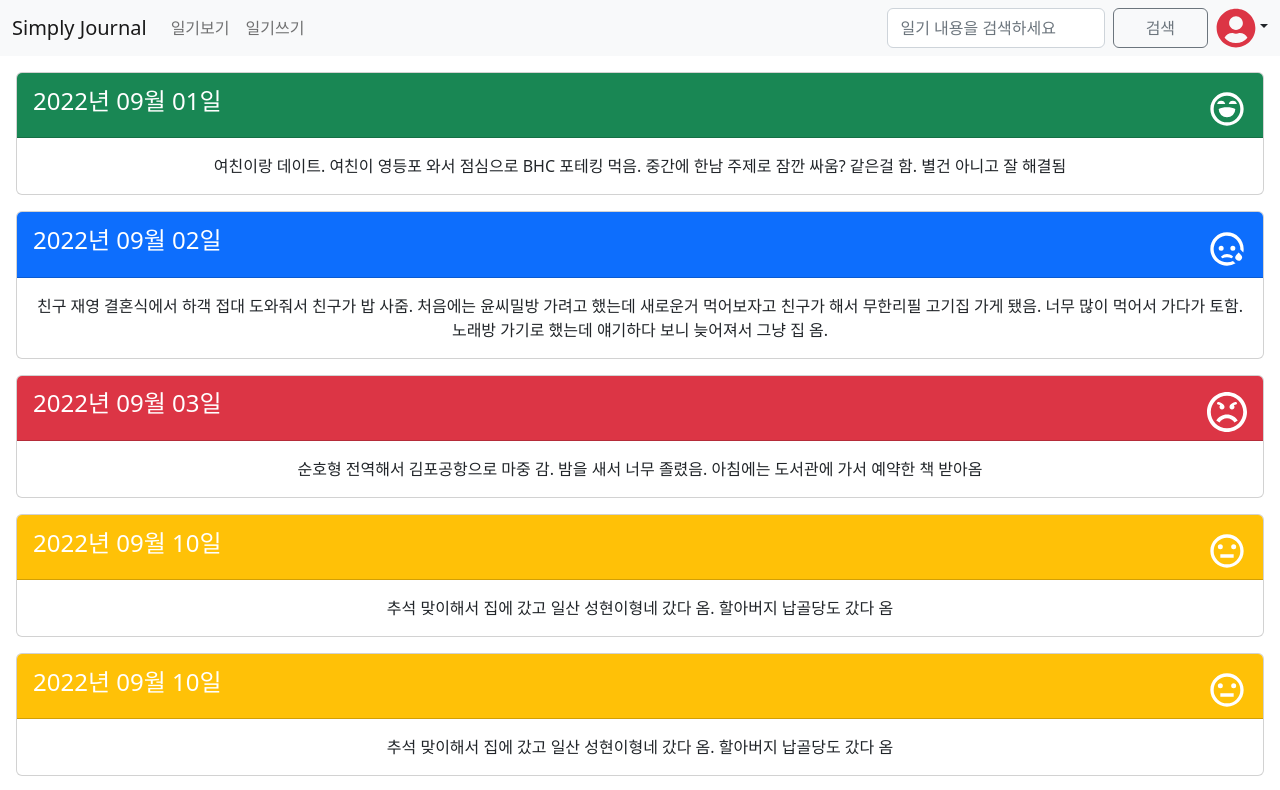
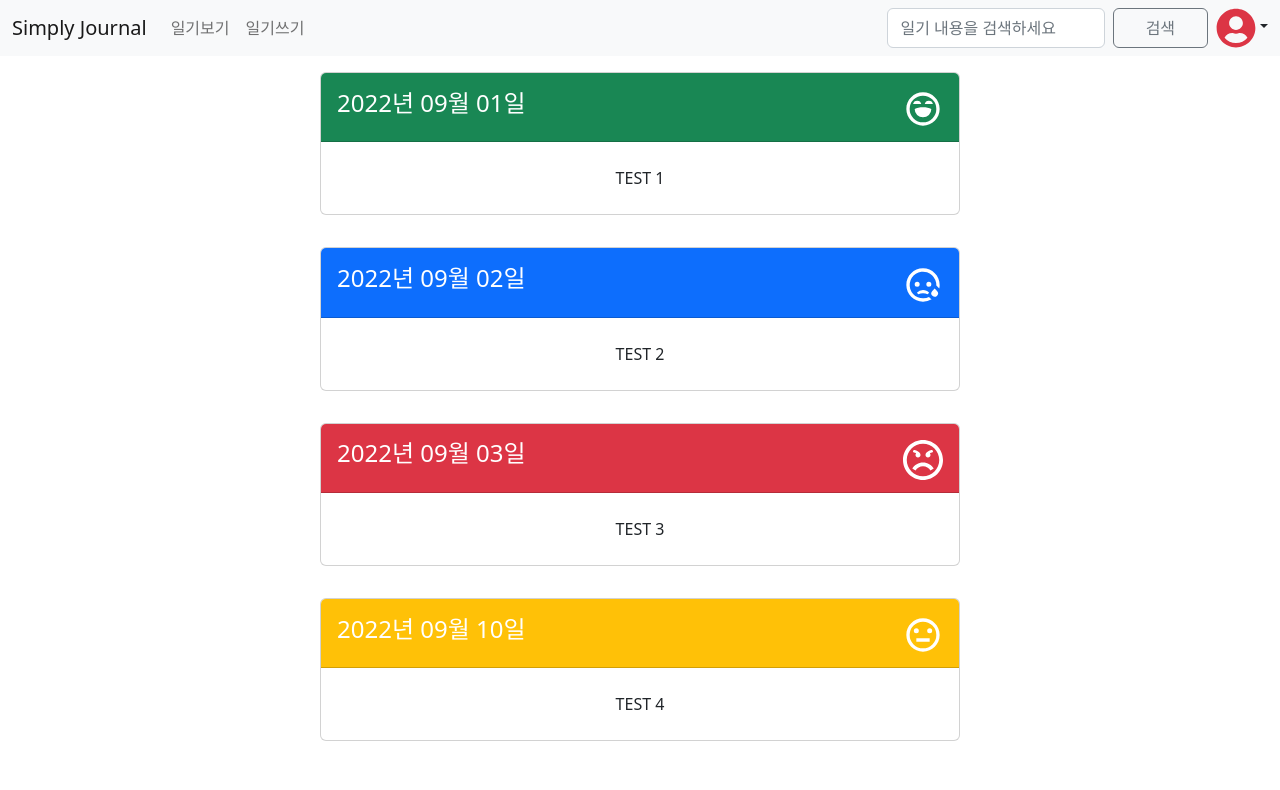
Before and after one commit to jinkyumpark/simply-journal, a React (Create React App) app in the folder OccurenceJournal/src/main/resources/static/frontend/: page /diary/all in a window 1280 px wide. Shown: the top 790 px of the page. Built offline with nearby package versions, Linux system fonts and the light colour scheme.

Commit message:
frontend: add diary view

```diff
--- a/OccurenceJournal/src/main/resources/static/frontend/src/diary/DiaryBox.js
+++ b/OccurenceJournal/src/main/resources/static/frontend/src/diary/DiaryBox.js
@@ -1,8 +1,5 @@
 import React from 'react';
 import Card from 'react-bootstrap/Card';
-
-// Happy, Neutral, Sad, Angry, Very Happy
-
 import {
     RiEmotionHappyLine as HappyIcon,
     RiEmotionNormalLine as NeutralIcon,
@@ -11,6 +8,8 @@ import {
 } from 'react-icons/ri';
 import { ImAngry as AngryIcon } from 'react-icons/im';
 import { MdOutlineDoNotDisturbAlt as NoEmotionIcon } from 'react-icons/md';
+
+// Happy, Neutral, Sad, Angry, Very Happy
 
 const DiaryBox = ({ diary }) => {
     const emotionColorMap = new Map([
@@ -23,21 +22,21 @@ const DiaryBox = ({ diary }) => {
     ]);
 
     return (
-        <Card className='m-3'>
+        <Card className='m-3 p-0 col-xl-6 col-11'>
             <Card.Header
                 className={
                     'd-flex justify-content-between align-items-center text-white bg-' +
                     emotionColorMap.get(diary.emotion)
                 }
             >
-                <div className='h4'>
+                <h4>
                     {diary.postDate
                         .substring(0, diary.postDate.indexOf('T'))
                         .replace('-', '년 ')
                         .replace('-', '월 ')
                         .concat('일')}
-                </div>
-                <div className='display-6 mt-0'>
+                </h4>
+                <div className='display-6 mb-1'>
                     {diary.emotion === 'HAPPY' ? (
                         <VeryHappyIcon />
                     ) : diary.emotion === 'SAD' ? (
@@ -53,8 +52,11 @@ const DiaryBox = ({ diary }) => {
                     )}
                 </div>
             </Card.Header>
+
             <Card.Body>
-                <Card.Text>{diary.content}</Card.Text>
+                <Card.Text className='p-2 flex-start'>
+                    {diary.content}
+                </Card.Text>
             </Card.Body>
         </Card>
     );
--- a/OccurenceJournal/src/main/resources/static/frontend/src/diary/DiaryView.js
+++ b/OccurenceJournal/src/main/resources/static/frontend/src/diary/DiaryView.js
@@ -6,133 +6,31 @@ const DiaryView = () => {
         {
             id: 1,
             postDate: '2022-09-01T17:45',
-            content:
-                '여친이랑 데이트. 여친이 영등포 와서 점심으로 BHC 포테킹 먹음. 중간에 한남 주제로 잠깐 싸움? 같은걸 함. 별건 아니고 잘 해결됨',
+            content: 'TEST 1',
             emotion: 'VERYHAPPY',
         },
         {
             id: 2,
             postDate: '2022-09-02T17:45',
-            content:
-                '친구 재영 결혼식에서 하객 접대 도와줘서 친구가 밥 사줌. 처음에는 윤씨밀방 가려고 했는데 새로운거 먹어보자고 친구가 해서 무한리필 고기집 가게 됐음. 너무 많이 먹어서 가다가 토함. 노래방 가기로 했는데 얘기하다 보니 늦어져서 그냥 집 옴.',
+            content: 'TEST 2',
             emotion: 'SAD',
         },
         {
             id: 3,
             postDate: '2022-09-03T17:45',
-            content:
-                '순호형 전역해서 김포공항으로 마중 감. 밤을 새서 너무 졸렸음. 아침에는 도서관에 가서 예약한 책 받아옴',
+            content: 'TEST 3',
             emotion: 'ANGRY',
         },
         {
             id: 4,
             postDate: '2022-09-10T17:45',
-            content:
-                '추석 맞이해서 집에 갔고 일산 성현이형네 갔다 옴. 할아버지 납골당도 갔다 옴',
-            emotion: 'NEUTRAL',
-        },
-        {
-            id: 4,
-            postDate: '2022-09-10T17:45',
-            content:
-                '추석 맞이해서 집에 갔고 일산 성현이형네 갔다 옴. 할아버지 납골당도 갔다 옴',
-            emotion: 'NEUTRAL',
-        },
-        {
-            id: 4,
-            postDate: '2022-09-10T17:45',
-            content:
-                '추석 맞이해서 집에 갔고 일산 성현이형네 갔다 옴. 할아버지 납골당도 갔다 옴',
-            emotion: 'NEUTRAL',
-        },
-        {
-            id: 4,
-            postDate: '2022-09-10T17:45',
-            content:
-                '추석 맞이해서 집에 갔고 일산 성현이형네 갔다 옴. 할아버지 납골당도 갔다 옴',
-            emotion: 'NEUTRAL',
-        },
-        {
-            id: 4,
-            postDate: '2022-09-10T17:45',
-            content:
-                '추석 맞이해서 집에 갔고 일산 성현이형네 갔다 옴. 할아버지 납골당도 갔다 옴',
-            emotion: 'NEUTRAL',
-        },
-        {
-            id: 4,
-            postDate: '2022-09-10T17:45',
-            content:
-                '추석 맞이해서 집에 갔고 일산 성현이형네 갔다 옴. 할아버지 납골당도 갔다 옴',
-            emotion: 'NEUTRAL',
-        },
-        {
-            id: 4,
-            postDate: '2022-09-10T17:45',
-            content:
-                '추석 맞이해서 집에 갔고 일산 성현이형네 갔다 옴. 할아버지 납골당도 갔다 옴',
-            emotion: 'NEUTRAL',
-        },
-        {
-            id: 4,
-            postDate: '2022-09-10T17:45',
-            content:
-                '추석 맞이해서 집에 갔고 일산 성현이형네 갔다 옴. 할아버지 납골당도 갔다 옴',
-            emotion: 'NEUTRAL',
-        },
-        {
-            id: 4,
-            postDate: '2022-09-10T17:45',
-            content:
-                '추석 맞이해서 집에 갔고 일산 성현이형네 갔다 옴. 할아버지 납골당도 갔다 옴',
-            emotion: 'NEUTRAL',
-        },
-        {
-            id: 4,
-            postDate: '2022-09-10T17:45',
-            content:
-                '추석 맞이해서 집에 갔고 일산 성현이형네 갔다 옴. 할아버지 납골당도 갔다 옴',
-            emotion: 'NEUTRAL',
-        },
-        {
-            id: 4,
-            postDate: '2022-09-10T17:45',
-            content:
-                '추석 맞이해서 집에 갔고 일산 성현이형네 갔다 옴. 할아버지 납골당도 갔다 옴',
-            emotion: 'NEUTRAL',
-        },
-        {
-            id: 4,
-            postDate: '2022-09-10T17:45',
-            content:
-                '추석 맞이해서 집에 갔고 일산 성현이형네 갔다 옴. 할아버지 납골당도 갔다 옴',
-            emotion: 'NEUTRAL',
-        },
-        {
-            id: 4,
-            postDate: '2022-09-10T17:45',
-            content:
-                '추석 맞이해서 집에 갔고 일산 성현이형네 갔다 옴. 할아버지 납골당도 갔다 옴',
-            emotion: 'NEUTRAL',
-        },
-        {
-            id: 4,
-            postDate: '2022-09-10T17:45',
-            content:
-                '추석 맞이해서 집에 갔고 일산 성현이형네 갔다 옴. 할아버지 납골당도 갔다 옴',
-            emotion: 'NEUTRAL',
-        },
-        {
-            id: 4,
-            postDate: '2022-09-10T17:45',
-            content:
-                '추석 맞이해서 집에 갔고 일산 성현이형네 갔다 옴. 할아버지 납골당도 갔다 옴',
+            content: 'TEST 4',
             emotion: 'NEUTRAL',
         },
     ];
 
     return (
-        <div>
+        <div className='row justify-content-center m-0 p-0'>
             {diaries.map((diary) => {
                 return <DiaryBox diary={diary} />;
             })}
--- /dev/null
+++ b/OccurenceJournal/src/main/resources/static/frontend/src/introduction/FeatureCard.js
@@ -0,0 +1,19 @@
+import React from 'react';
+
+const FeatureCard = ({ feature }) => {
+    return (
+        <div className='card p-5 shadow-lg'>
+            <img
+                src={feature.image}
+                alt='INTRODUCTION IMAGE'
+                className='card-img-top rounded-circle'
+            />
+            <div className='card-body'>
+                <h5>{feature.title}</h5>
+                <p className='text-muted'>{feature.description}</p>
+            </div>
+        </div>
+    );
+};
+
+export default FeatureCard;
--- a/OccurenceJournal/src/main/resources/static/frontend/src/introduction/Introduction.js
+++ b/OccurenceJournal/src/main/resources/static/frontend/src/introduction/Introduction.js
@@ -1,9 +1,85 @@
 import React from 'react';
+import { Button } from 'react-bootstrap';
+
+import diaryImage from '../images/red-diary-blue-bg.png';
+import FeatureCard from './FeatureCard';
 
 const Introduction = () => {
+    const features = [
+        {
+            id: 1,
+            title: '가벼운 마음으로 매일 한 번',
+            description:
+                'Lorem ipsum dolor sit amet, consectetur adipiscing elit. Ut ac nibh ullamcorper, posuere sapien imperdiet, congue ex. ',
+            image: 'https://picsum.photos/100/100',
+        },
+        {
+            id: 2,
+            title: '잊을만할때 상기시키는 추억',
+            description:
+                'Lorem ipsum dolor sit amet, consectetur adipiscing elit. Ut ac nibh ullamcorper, posuere sapien imperdiet, congue ex. ',
+            image: 'https://picsum.photos/100/100',
+        },
+        {
+            id: 3,
+            title: 'TEST 1',
+            description:
+                'Lorem ipsum dolor sit amet, consectetur adipiscing elit. Ut ac nibh ullamcorper, posuere sapien imperdiet, congue ex. ',
+            image: 'https://picsum.photos/100/100',
+        },
+    ];
+
     return (
-        <div className='mt-5'>
-            <div className='h1'>지나간 순간을 기록하는 가장 간편한 방법</div>
+        <div className='row mt-5'>
+            <div className='row align-items-center'>
+                <div className='col-xl-7 col-lg-6 col-sm-12'>
+                    <div className='row'>
+                        <div className='mb-3'>
+                            <h1 className='display-6 mt-5'>
+                                지나간 순간을 기록하는,
+                            </h1>
+                            <h1 className='display-6 mt-2'>
+                                가장 간편한 방법.
+                            </h1>
+                        </div>
+                        <p className='lead text-muted text-left'>
+                            지나간 순간을 일기를 보며 추억하는건 놓칠 수 없지만,
+                            <br />
+                            매일 일기를 쓰기는 쉽지 않아요.
+                            <br />
+                            하지만 매일 가벼운 마음으로 한 줄만 쓰면 어떨까요?
+                        </p>
+                        <div className='col-sm-12 col-lg-6 col-xl-12 mt-5'>
+                            <Button variant='success' href='/join'>
+                                지금 시작하기
+                            </Button>
+                        </div>
+                    </div>
+                </div>
+
+                <div className='col-xl-3 col-lg-6 col-sm-12'>
+                    <img
+                        src={diaryImage}
+                        alt='DIARY IMAGE'
+                        className='img-fluid rounded-circle p-sm-5 p-3'
+                    />
+                </div>
+                <div className='row mt-5'>
+                    <h3 className='mb-4'>
+                        인생의 기록을 남기는 장소, Simply Journal
+                    </h3>
+
+                    <div className='row'>
+                        {features.map((feature) => {
+                            return (
+                                <div className='col-sm-12 col-lg-4'>
+                                    <FeatureCard feature={feature} />
+                                </div>
+                            );
+                        })}
+                    </div>
+                </div>
+            </div>
         </div>
     );
 };
```
Also changed, not shown: OccurenceJournal/src/main/resources/static/frontend/src/images/red-diary-blue-bg.png (added).
